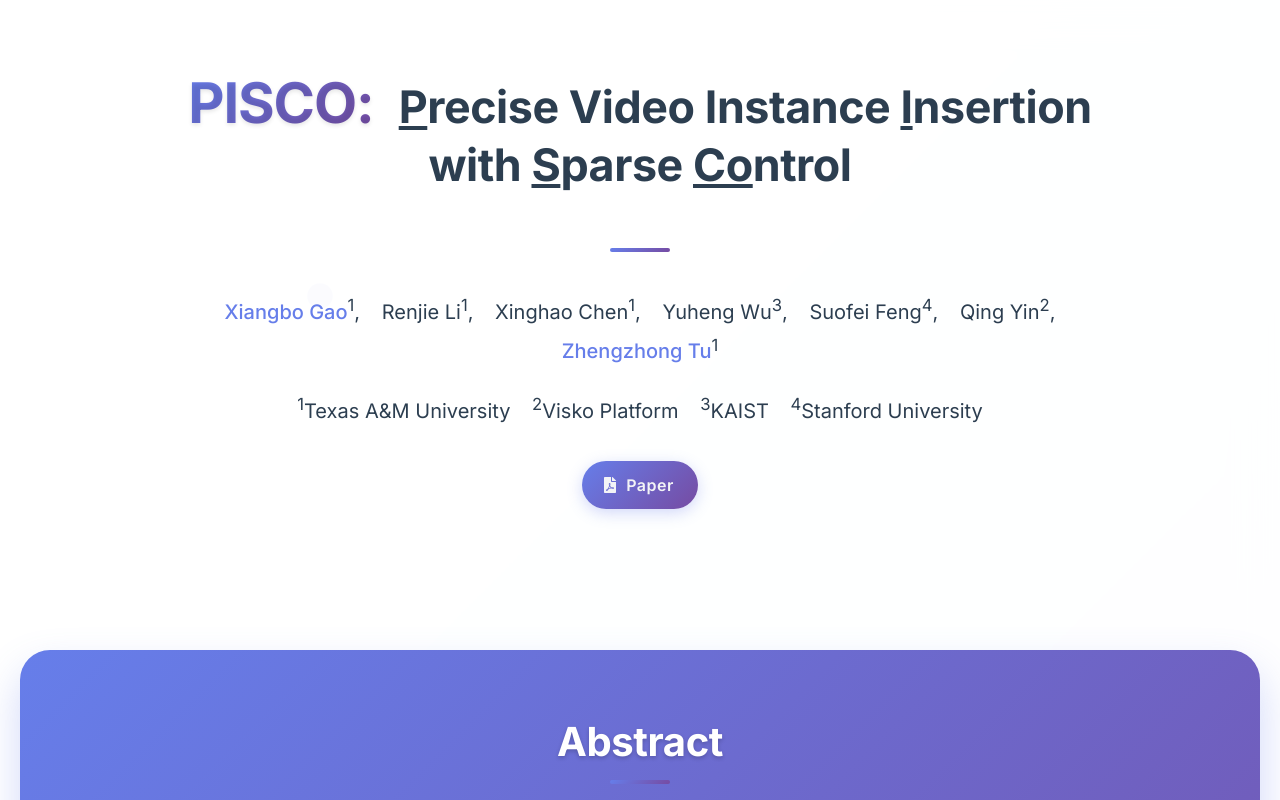
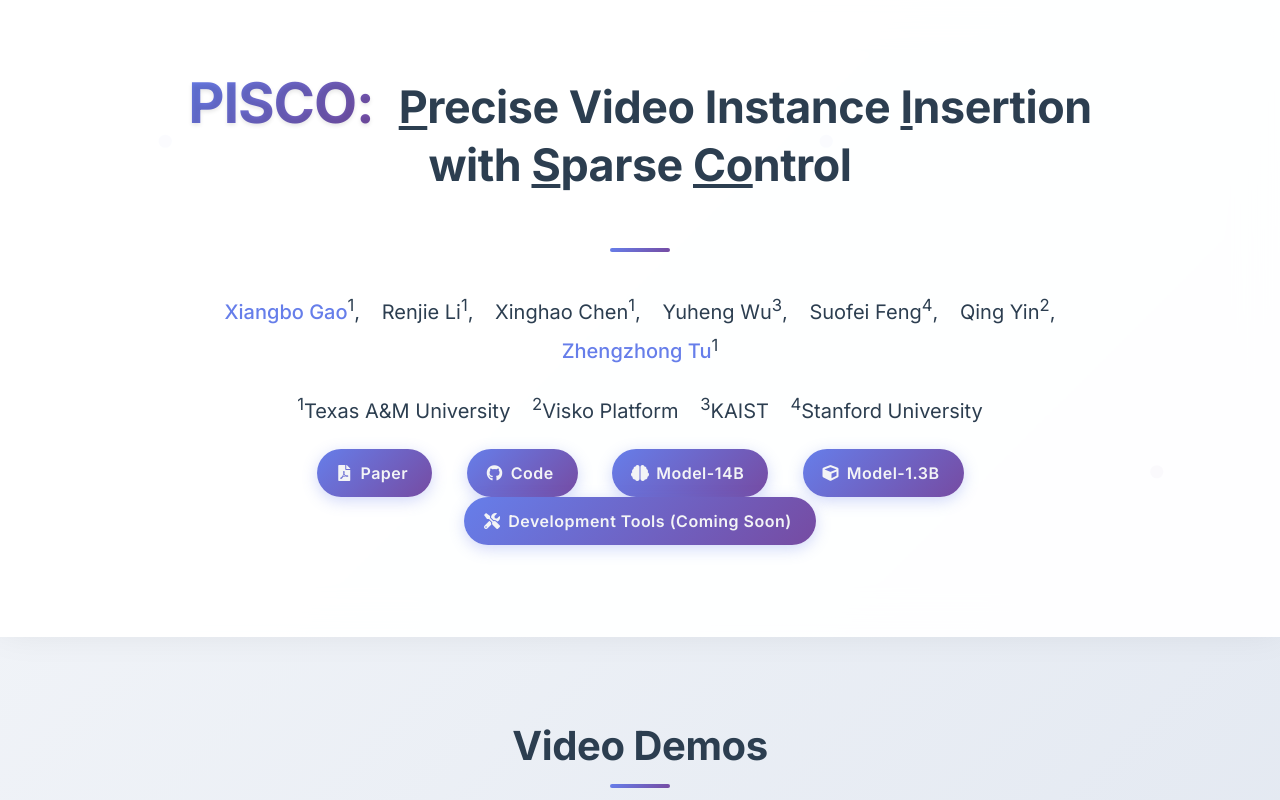
Before and after one commit to XiangboGaoBarry/PISCO, a plain HTML site: page index.html in a window 1280 px wide. Shown: the top 800 px of the page. Drawn offline with nearby package versions, Linux system fonts and the light colour scheme.

Commit message:
add links

```diff
--- a/section.html
+++ b/section.html
@@ -54,7 +54,6 @@
             </div>
 
             <!-- Paper & Code Links -->
-            <div class="column has-text-centered">
             <span class="link-block">
               <a href="" class="external-link button is-normal is-rounded is-dark">
                 <span class="icon">
@@ -63,24 +62,45 @@
                 <span>Paper</span>
               </a>
             </span>
-              <!--
+
             <span class="link-block">
-                <a href="https://github.com/taco-group/AirV2X-Perception" class="external-link button is-normal is-rounded is-dark">
+              <a href="https://github.com/taco-group/PISCO" class="external-link button is-normal is-rounded is-dark">
                 <span class="icon">
                   <i class="fab fa-github"></i>
                 </span>
                 <span>Code</span>
               </a>
             </span>
+
             <span class="link-block">
-                <a href="https://huggingface.co/datasets/xiangbog/AirV2X-Perception" class="external-link button is-normal is-rounded is-dark">
+              <a href="https://huggingface.co/datasets/xiangbog/PISCO-14B"
+                class="external-link button is-normal is-rounded is-dark">
                 <span class="icon">
-                    <i class="fas fa-database"></i>
+                  <i class="fas fa-brain"></i>
                 </span>
-                  <span>Data</span>
+                <span>Model-14B</span>
               </a>
             </span>
-              <span class="link-block anonymity">
+
+            <span class="link-block">
+              <a href="https://huggingface.co/datasets/xiangbog/PISCO-1.3B"
+                class="external-link button is-normal is-rounded is-dark">
+                <span class="icon">
+                  <i class="fas fa-cube"></i>
+                </span>
+                <span>Model-1.3B</span>
+              </a>
+            </span>
+
+            <span class="link-block">
+              <a href="https://github.com/taco-group/PISCO" class="external-link button is-normal is-rounded is-dark">
+                <span class="icon">
+                  <i class="fas fa-tools"></i>
+                </span>
+                <span>Development Tools (Coming Soon)</span>
+              </a>
+            </span>
+            <!-- <span class="link-block anonymity">
                 <a href="https://www.youtube.com/watch?v=OlQDg7EMWrE"
                    class="external-link button is-normal is-rounded is-dark">
                   <span class="icon">
@@ -100,7 +120,7 @@
 <br><br><br>
 
 <!-- Abstract, Pipeline, Results -->
-    <section class="abstract-section">
+<!-- <section class="abstract-section">
       <div class="container is-max-desktop">
         <h2 class="sub-sub-title has-text-centered">Abstract</h2>
         <div class="content">
@@ -127,7 +147,7 @@
           </p>
         </div>
       </div>
-    </section>
+    </section> -->
 
 <!-- Video Demos Placeholder -->
 <section class="video-demos-section" id="video-demos">
@@ -289,14 +309,12 @@
         <div class="video-compare-container">
           <div class="video-wrapper">
             <video loop muted playsinline preload="metadata" poster="">
-                  <source src="static/demos/reposition/edited/af706af1-a226-3f6f-8d65-b1f4b9457c48.mp4"
-                    type="video/mp4">
+              <source src="static/demos/reposition/edited/af706af1-a226-3f6f-8d65-b1f4b9457c48.mp4" type="video/mp4">
             </video>
           </div>
           <div class="video-overlay">
             <video loop muted playsinline preload="metadata" poster="">
-                  <source src="static/demos/reposition/origin/af706af1-a226-3f6f-8d65-b1f4b9457c48.mp4"
-                    type="video/mp4">
+              <source src="static/demos/reposition/origin/af706af1-a226-3f6f-8d65-b1f4b9457c48.mp4" type="video/mp4">
             </video>
           </div>
           <div class="video-compare-slider">
```
Also changed, not shown: generated_demos.html (+6 -4 lines). Lines whose indentation alone changed are shown as unchanged.
